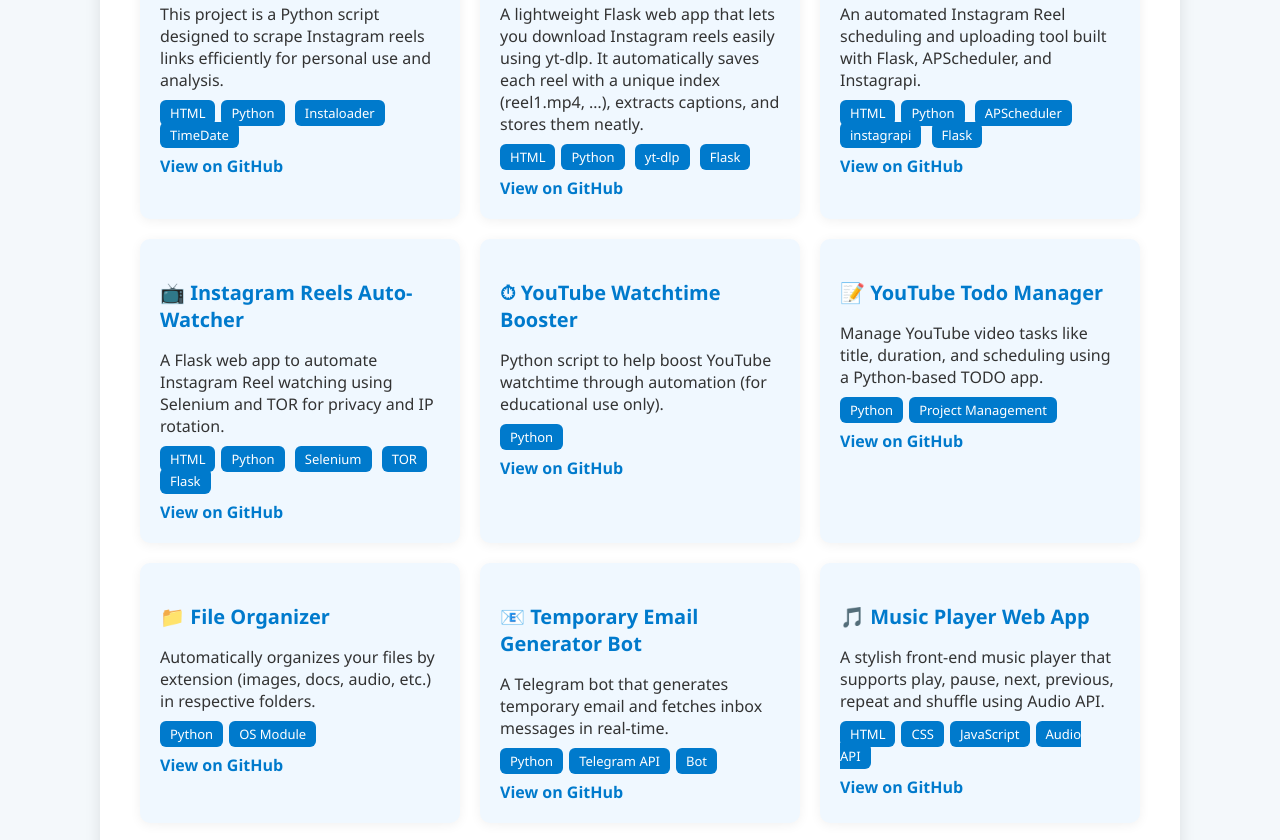
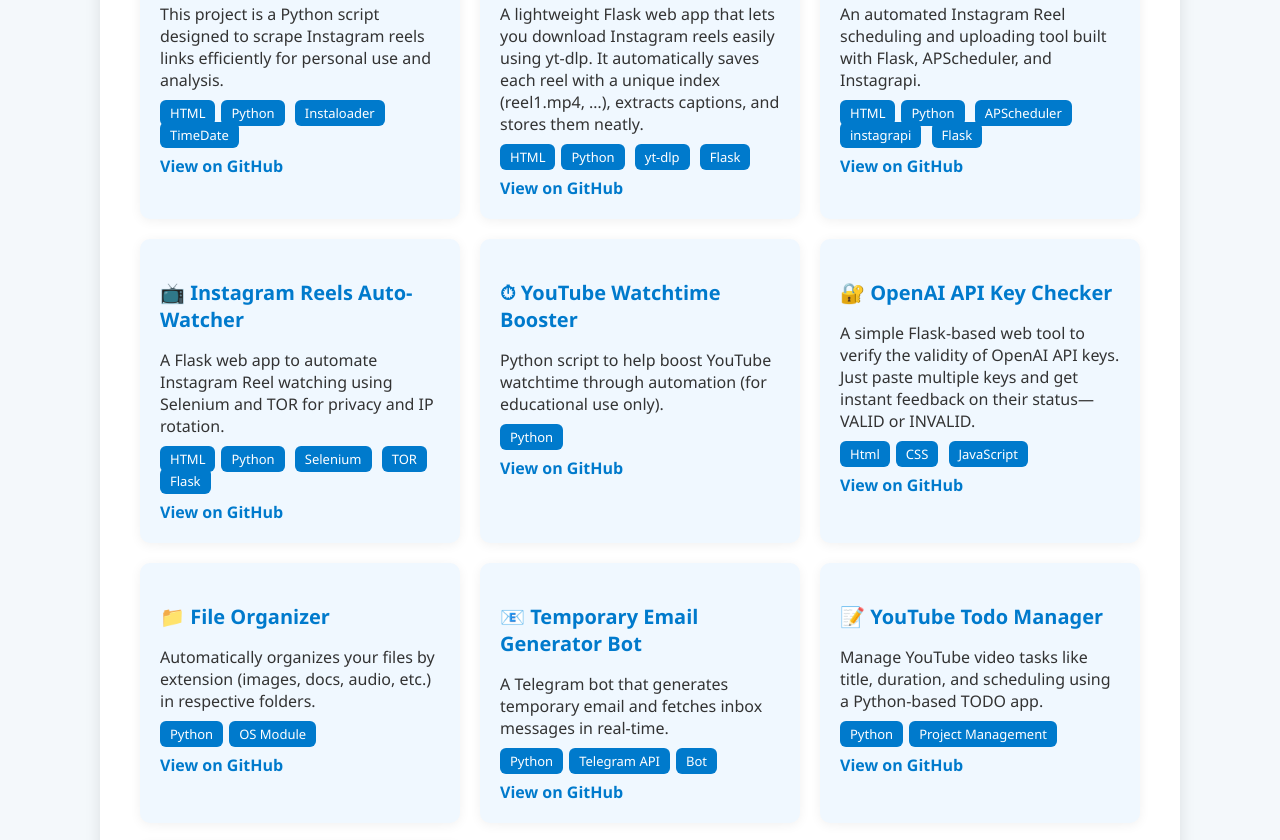
Before and after one commit to Ganesh-Sonune77/Ganesh-s_Portfolio, a plain HTML site: page projects.html in a window 1280 px wide. Shown: the part 666-1506 px from the top of the page. Drawn offline with Linux system fonts and the light colour scheme.

Commit message:
Update projects.html

```diff
--- a/projects.html
+++ b/projects.html
@@ -216,7 +216,6 @@
       <a href="https://github.com/Ganesh-Sonune77/Insta-Reels-Auto-Watcher" target="_blank">View on GitHub</a>
     </div>
 
-
     <div class="project-card">
       <h3>⏱ YouTube Watchtime Booster</h3>
       <p>Python script to help boost YouTube watchtime through automation (for educational use only).</p>
@@ -226,13 +225,13 @@
       <a href="https://github.com/Ganesh-Sonune77/yt_watchtime_booster" target="_blank">View on GitHub</a>
     </div>
 
-    <div class="project-card">
-      <h3>📝 YouTube Todo Manager</h3>
-      <p>Manage YouTube video tasks like title, duration, and scheduling using a Python-based TODO app.</p>
+     <div class="project-card">
+      <h3>🔐 OpenAI API Key Checker</h3>
+      <p>A simple Flask-based web tool to verify the validity of OpenAI API keys. Just paste multiple keys and get instant feedback on their status—VALID or INVALID.</p>
       <div class="tags">
-        <span>Python</span><span>Project Management</span>
+        <span>Html</span><span>CSS</span> <span>JavaScript</span>
       </div>
-      <a href="https://github.com/Ganesh-Sonune77/YouTube-Video-Manager.git" target="_blank">View on GitHub</a>
+      <a href="https://github.com/Ganesh-Sonune77/OpenAi-Api-key-checker" target="_blank">View on GitHub</a>
     </div>
 
     <div class="project-card">
@@ -253,6 +252,15 @@
       <a href="https://t.me/DownDoMod_bot" target="_blank">View on GitHub</a>
     </div>
 
+    <div class="project-card">
+      <h3>📝 YouTube Todo Manager</h3>
+      <p>Manage YouTube video tasks like title, duration, and scheduling using a Python-based TODO app.</p>
+      <div class="tags">
+        <span>Python</span><span>Project Management</span>
+      </div>
+      <a href="https://github.com/Ganesh-Sonune77/YouTube-Video-Manager.git" target="_blank">View on GitHub</a>
+    </div>
+
      <div class="project-card">
       <h3>🎵 Music Player Web App</h3>
       <p>A stylish front-end music player that supports play, pause, next, previous, repeat and shuffle using Audio API.</p>
```
